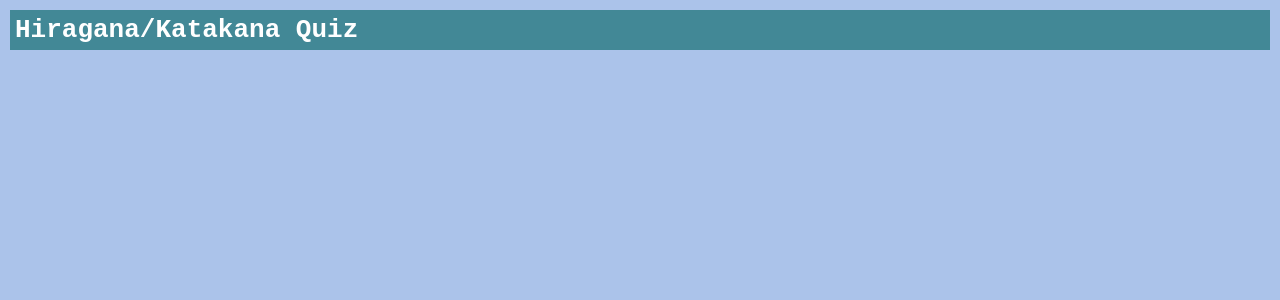
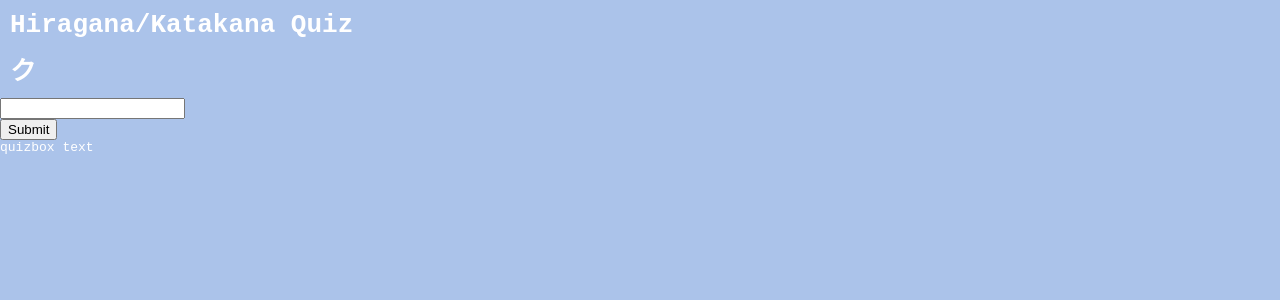
Before and after one commit to chen-jenn/hiragana-katakana, a React (Create React App) app: page / in a window 1280 px wide. Shown: the top 300 px of the page. Built offline with nearby package versions, Linux system fonts and the light colour scheme.

Commit message:
Me breaking everything

```diff
--- a/package.json
+++ b/package.json
@@ -3,6 +3,7 @@
   "version": "0.1.0",
   "private": true,
   "dependencies": {
+    "node-sass": "^4.11.0",
     "react": "^16.7.0",
     "react-dom": "^16.7.0",
     "react-scripts": "2.1.3"
@@ -23,7 +24,7 @@
     "not op_mini all"
   ],
   "devDependencies": {
-    "node-sass": "^4.11.0",
     "sass-loader": "^7.1.0"
-  }
+  },
+  "style": "style.scss"
 }
--- a/src/components/QuizBox.js
+++ b/src/components/QuizBox.js
@@ -1,5 +1,6 @@
 import React, { Component } from "react";
-import readings from "../data/readings.js"
+import SubmitForm from "./SubmitForm";
+import readings from "../data/readings.js";
 
 function randomChar(obj){
   // Makes keys into an array
@@ -21,7 +22,11 @@ class QuizBox extends Component {
   render(){
     return(
       <main className="QuizBox">
-        <div>{randomChar(this.state.allData)}</div>
+        <div>
+          <h1>{randomChar(this.state.allData)}</h1>
+          <SubmitForm />
+        </div>
+        quizbox text
       </main>
     )
   }
--- /dev/null
+++ b/src/components/SubmitForm.js
@@ -0,0 +1,28 @@
+import React from 'react';
+
+function SubmitForm(props){
+  const {onSubmit = () => {}} = props;
+
+  const handleSubmit = event => {
+    event.preventDefault();
+    const { currentTarget } = event;
+    const fD = new FormData(currentTarget);
+
+    onSubmit({
+      answer: fD.get("body")
+    })
+
+    // When the submit button is clicked, the form should reset, and the next character should be displayed.
+    // Previous character then be displayed in the AnswerRevealBox component
+    currentTarget.reset()
+  }
+
+  return (
+    <form onSubmit={handleSubmit} className="SubmitForm">
+      <input type="text" name="answer"></input><br></br>
+      <input type="submit" value="Submit"/>
+    </form>
+  );
+}
+
+export default SubmitForm;
--- a/src/data/readings.js
+++ b/src/data/readings.js
@@ -1,4 +1,4 @@
-const readings = {
+export default {
     "あ": "a", "い": "i", "う": "u", "え": "e", "お": "o",
     "ア": "a", "イ": "i", "ウ": "u", "エ": "e", "オ": "o",
 
--- a/src/index.scss
+++ b/src/index.scss
@@ -10,21 +10,22 @@ html, body {
 }
 
 .App {
-  display: flex;
-  background-color: $dark-blue;
-  margin: 10px;
-  padding: 5px;
+  // display: flex;
+  // background-color: $dark-blue;
+  // margin: 10px;
+  // padding: 5px;
 
   h1 {
-    margin: 0px;
+    margin: 10px;
   }
 }
 
 .Quizbox {
-  display: flex;
-  justify-content: center;
-  height: 400px;
-  width: 800px;
+  // display: flex;
+  // justify-content: center;
+  height: 500px;
+  width: 500px;
+  background-color: red;
   flex-direction: column;
   border: $dark-blue solid 2px;
 }
```
Also changed, not shown: 1 other file (tests, documents, lock files or other folders). Lines whose indentation alone changed are shown as unchanged.
